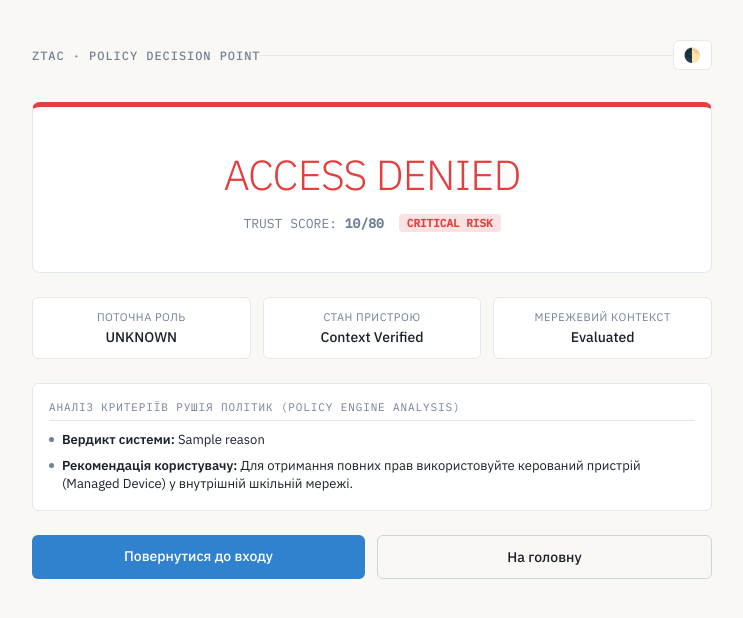
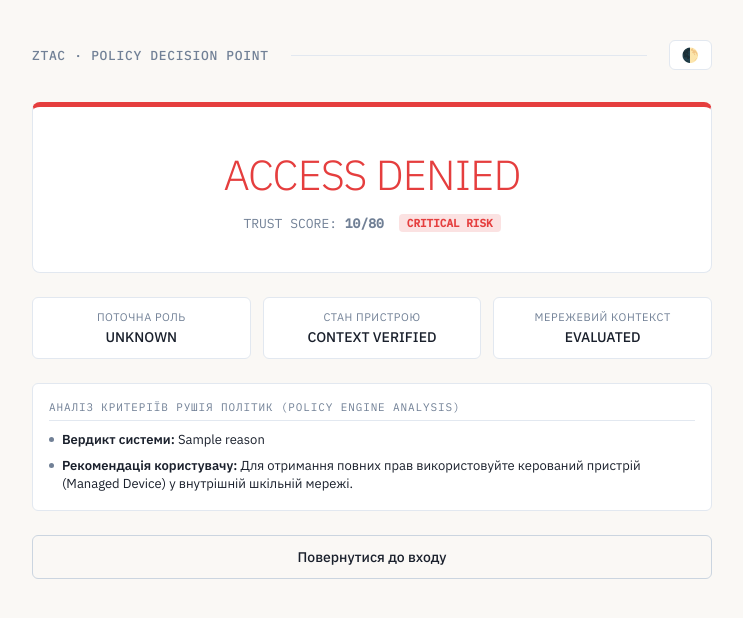
Before and after one commit to kettycollins/master_final_project, a Flask app: template templates/denied.html in a window 1280 px wide. Shown: the top 618 px of the page, without its empty margins (268-1011 px from the left). Run offline with Flask 3, Linux system fonts and the light colour scheme; the template is opened without the code that fills it: most values are stand-ins (such as "Sample title", 1, 10 or a date in 2020); parts of the project's set-up code (start-up, migrations or seed data) failed here and were passed over.

Commit message:
update denied.html

```diff
--- a/app.py
+++ b/app.py
@@ -3,8 +3,6 @@ from flask import Flask, render_template, request, redirect, url_for, session
 from config import Config
 from database import init_db
 from authenticate import authenticate_user
-
-# ВИПРАВЛЕНО: Імпортуємо саме evaluate_access
 from policies import evaluate_access
 from logging_utils import log_event
 
@@ -30,23 +28,24 @@ def login():
         user = authenticate_user(username, password)
 
         if user:
-            # ВИПРАВЛЕНО: Викликаємо правильну функцію evaluate_access
+            # Обчислення рішення Zero Trust
             decision, score, reason = evaluate_access(user["role"], device, network)
 
-            # Передаємо всі 7 параметрів у логер подій безпеки
+            # Логування події
             log_event(username, user["role"], device, network, decision, score, reason)
 
-            if decision in ["ALLOW", "LIMITED"]:
-                session["user"] = user["username"]
-                session["role"] = user["role"]
-                session["access_level"] = decision
-                session["trust_score"] = score
-                return redirect(url_for("dashboard"))
-            else:
-                # Якщо рушій повернув DENY
-                return render_template("denied.html", reason=reason, score=score)
+            # Записуємо дані в сесію для використання в шаблонах
+            session["user"] = user["username"]
+            session["role"] = user["role"]
+            session["access_level"] = decision
+            session["trust_score"] = score
+            session["reason"] = reason
+
+            # Передаємо рішення прямо в шаблон для зміни кольору (Зелений / Жовтий / Червоний)
+            return render_template(
+                "denied.html", decision=decision, score=score, reason=reason
+            )
         else:
-            # Невірний логін або пароль
             log_event(
                 username, "UNKNOWN", device, network, "DENY", 0, "Invalid credentials"
             )
@@ -59,18 +58,34 @@ def login():
 
 @app.route("/dashboard")
 def dashboard():
-    # Захист від прямого переходу без сесії
+    # 1. Захист від прямого переходу (Перевіряємо, чи користувач взагалі автентифікований)
     if "user" not in session:
         return redirect(url_for("login"))
 
-    user_data = {"username": session["user"], "role": session["role"]}
+    # 2. Якщо вердикт DENY або взагалі відсутній — повна заборона, повертаємо на вхід
+    if session.get("access_level") not in ["ALLOW", "LIMITED"]:
+        return redirect(url_for("login"))
 
-    return render_template(
-        "dashboard.html",
-        user=user_data,
-        access_level=session["access_level"],
-        score=session["trust_score"],
-    )
+    # Збираємо актуальні дані з сесії
+    user_role = session.get("role")
+    access_level = session.get("access_level")
+    score = session.get("trust_score")
+
+    user_data = {"username": session["user"], "role": user_role}
+
+    # 3. ГІЛКА АДМІНІСТРАТОРА (Доступно тільки ролі admin І тільки з повним довіреним контекстом ALLOW)
+    if user_role == "admin" and access_level == "ALLOW":
+        # У майбутньому тут можна зчитувати JSON-логи безпеки для відображення
+        return render_template("admin_dashboard.html", user=user_data, score=score)
+
+    # 4. ГІЛКА КОРИСТУВАЧІВ (Вчителі та учні, які отримали ALLOW або LIMITED)
+    elif user_role in ["teacher", "student"]:
+        return render_template(
+            "resource_page.html", user=user_data, access_level=access_level, score=score
+        )
+
+    # Безпечний фолбек: якщо роль невідома, очищуємо сесію та повертаємо на вхід
+    return redirect(url_for("login"))
 
 
 @app.route("/logout")
--- a/static/style.css
+++ b/static/style.css
@@ -12,9 +12,17 @@
     --accent: #3182ce;
     --accent-hover: #2b6cb0;
     --dot-color: #48bb78;
+
+    /* Кольори статусів (Світла тема) */
+    --color-allow: #386d11;
+    --color-allow-bg: rgba(56, 109, 17, 0.12);
+    --color-limited: #dd6b20;
+    --color-limited-bg: rgba(237, 137, 54, 0.12);
+    --color-deny: #e53e3e;
+    --color-deny-bg: rgba(229, 62, 62, 0.12);
 }
 
-/* Медіа-запит для автоматичної темної теми Mac */
+/* Автоматична темна тема Mac */
 @media (prefers-color-scheme: dark) {
     :root {
         --bg-main: #0f141c;
@@ -50,30 +72,51 @@ html[data-theme="dark"] {
     --text-muted: #a0aec0;
     --accent: #4299e1;
     --accent-hover: #63b3ed;
+    --color-allow: #68d391;
+    --color-allow-bg: rgba(104, 211, 145, 0.15);
+    --color-limited: #f6e05e;
+    --color-limited-bg: rgba(246, 224, 94, 0.15);
+    --color-deny: #fc8181;
+    --color-deny-bg: rgba(252, 129, 129, 0.15);
 }
 
-/* Загальні стилі */
+/* --- 2. ЗАГАЛЬНІ СТИЛІ БАЗИ --- */
 body {
     font-family: 'IBM Plex Sans', sans-serif;
     background-color: var(--bg-main);
     color: var(--text-main);
     padding: 40px 20px;
     margin: 0;
-    display: block;
     transition: background-color 0.3s, color 0.3s;
 }
 
-.zt-wrap {
+.zt-wrap,
+.ad-wrap {
     max-width: 680px;
     margin: 0 auto;
 }
 
-/* Шапка прототипу */
-.zt-header {
+.zt-header,
+.ad-top {
     display: flex;
     align-items: center;
+    justify-content: space-between;
     gap: 12px;
     margin-bottom: 2rem;
+}
+
+.zt-logo,
+.ad-logo {
+    font-size: 13px;
+    font-weight: 500;
+    color: var(--text-main);
+    letter-spacing: 0.05em;
+    text-transform: uppercase;
+}
+
+.ad-logo {
+    font-family: 'IBM Plex Mono', monospace;
+    color: var(--text-muted);
 }
 
 .zt-badge {
@@ -88,28 +131,20 @@ body {
     text-transform: uppercase;
 }
 
-.zt-logo {
-    font-size: 14px;
-    font-weight: 500;
-    color: var(--text-main);
-    letter-spacing: 0.03em;
-    text-transform: uppercase;
-}
-
 .zt-divider {
     flex: 1;
     height: 1px;
     background: var(--border-primary);
+    margin: 0 10px;
 }
 
 .theme-btn {
-    background: none;
+    background: var(--bg-card);
     border: 1px solid var(--border-primary);
-    padding: 6px 10px;
+    padding: 6px 12px;
     border-radius: 6px;
     cursor: pointer;
     font-size: 14px;
-    background-color: var(--bg-card);
     transition: transform 0.1s;
 }
 
@@ -191,11 +223,11 @@ body {
     height: 6px;
     background-color: var(--dot-color);
     border-radius: 50%;
-    display: inline-block;
 }
 
-/* Головна кнопка */
+/* Елементи керування */
 .zt-btn {
+    display: block;
     width: 100%;
     padding: 12px;
     background: var(--accent);
@@ -206,46 +238,24 @@ body {
     font-size: 14px;
     cursor: pointer;
     transition: background 0.2s;
+    text-align: center;
+    text-decoration: none;
+    box-sizing: border-box;
 }
 
 .zt-btn:hover {
     background: var(--accent-hover);
 }
 
-/* Блоки помилок */
 .error-box {
     background-color: rgba(229, 62, 62, 0.1);
     border-left: 4px solid #e53e3e;
     color: #e53e3e;
     border-radius: 4px;
+    padding: 10px;
 }
 
-
-/* --- СТИЛІ ДЛЯ СТОРІНКИ ACCESS DECISION (denied.html) --- */
-
-.ad-wrap {
-    max-width: 680px;
-    margin: 0 auto;
-    font-family: 'IBM Plex Sans', sans-serif;
-}
-
-.ad-top {
-    display: flex;
-    justify-content: space-between;
-    align-items: center;
-    margin-bottom: 2rem;
-}
-
-.ad-logo {
-    font-size: 12px;
-    font-weight: 500;
-    color: var(--text-muted);
-    letter-spacing: 0.08em;
-    text-transform: uppercase;
-    font-family: 'IBM Plex Mono', monospace;
-}
-
-/* Головний блок картки результату */
+/* --- 4. СТИЛІ ЕКРАНУ ACCESS DECISION --- */
 .ad-hero {
     text-align: center;
     padding: 2.5rem 2rem;
--- a/templates/denied.html
+++ b/templates/denied.html
@@ -16,15 +16,16 @@
             <button id="theme-toggle" class="theme-btn" type="button">🌓</button>
         </div>
 
-        {% if score <= 10 or reason and "Admin restriction" in reason or "blocked" in reason %} <div
-            class="ad-hero deny">
-            <h1 class="ad-verdict deny">ACCESS DENIED</h1>
+        {% if decision == "ALLOW" %}
+        <div class="ad-hero allow">
+            <h1 class="ad-verdict allow">ACCESS GRANTED</h1>
             <div class="ad-score-bar">
                 <span>TRUST SCORE: <strong>{{ score }}/80</strong></span>
-                <span class="ad-status-badge badge-deny">CRITICAL RISK</span>
+                <span class="ad-status-badge badge-allow">TRUSTED</span>
             </div>
         </div>
-    {% elif score < 70 %} <div class="ad-hero limited">
+        {% elif decision == "LIMITED" %}
+        <div class="ad-hero limited">
             <h1 class="ad-verdict limited">LIMITED ACCESS</h1>
             <div class="ad-score-bar">
                 <span>TRUST SCORE: <strong>{{ score }}/80</strong></span>
@@ -32,11 +33,11 @@
             </div>
         </div>
         {% else %}
-        <div class="ad-hero allow">
-            <h1 class="ad-verdict allow">ACCESS GRANTED</h1>
+        <div class="ad-hero deny">
+            <h1 class="ad-verdict deny">ACCESS DENIED</h1>
             <div class="ad-score-bar">
                 <span>TRUST SCORE: <strong>{{ score }}/80</strong></span>
-                <span class="ad-status-badge badge-allow">TRUSTED</span>
+                <span class="ad-status-badge badge-deny">CRITICAL RISK</span>
             </div>
         </div>
         {% endif %}
@@ -48,11 +49,11 @@
             </div>
             <div class="ad-meta-item">
                 <div class="ad-meta-label">Стан пристрою</div>
-                <div class="ad-meta-val">Context Verified</div>
+                <div class="ad-meta-val">{{ request.form.get('device', 'Context Verified') | uppercase }}</div>
             </div>
             <div class="ad-meta-item">
                 <div class="ad-meta-label">Мережевий контекст</div>
-                <div class="ad-meta-val">Evaluated</div>
+                <div class="ad-meta-val">{{ request.form.get('network', 'Evaluated') | uppercase }}</div>
             </div>
         </div>
 
@@ -73,11 +74,14 @@
         </div>
 
         <div style="display: flex; gap: 12px; margin-top: 1.5rem;">
+            {% if decision in ["ALLOW", "LIMITED"] %}
+            <a href="{{ url_for('dashboard') }}" class="zt-btn"
+                style="text-decoration: none; text-align: center; flex: 1;">Перейти до панелі (Dashboard)</a>
+            {% endif %}
+
             <a href="{{ url_for('login') }}" class="zt-btn"
-                style="text-decoration: none; text-align: center; flex: 1;">Повернутися до входу</a>
-            <a href="{{ url_for('index') }}" class="zt-btn"
-                style="text-decoration: none; text-align: center; background: transparent; border: 1px solid var(--border-secondary); color: var(--text-main); flex: 1;">На
-                головну</a>
+                style="text-decoration: none; text-align: center; flex: 1; background: transparent; border: 1px solid var(--border-secondary); color: var(--text-main);">Повернутися
+                до входу</a>
         </div>
     </div>
 
```
Also changed, not shown: other parts of static/style.css (+34 -28 lines). Lines whose indentation alone changed are shown as unchanged.
